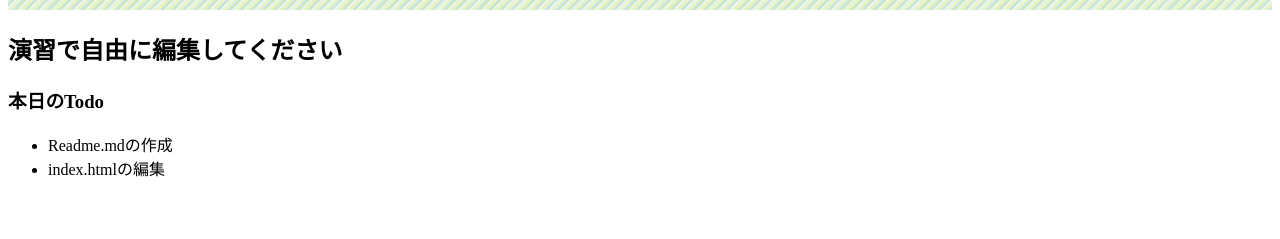
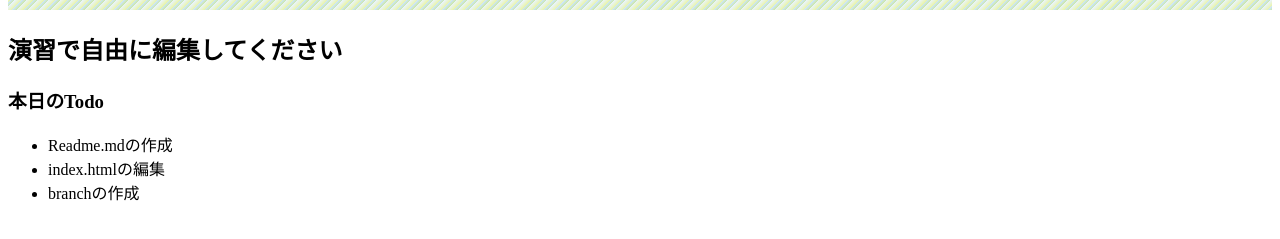
Before and after one commit to RioFujimon/github_ws, a plain HTML site: page index.html in a window 1280 px wide. Shown: the part 77-316 px from the top of the page. Drawn offline with Linux system fonts and the light colour scheme.

Commit message:
ブランチの作成完了

```diff
--- a/index.html
+++ b/index.html
@@ -11,6 +11,7 @@
     <ul>
       <li>Readme.mdの作成</li>
       <li>index.htmlの編集</li>
+      <li>branchの作成</li>
     </ul>
     <!-- 変更箇所に困ったら下記のコメントアウトを外してください -->
     <!--<div id="target">ここをクリックするとアラート発生</div>-->
```
Also changed, not shown: 1 other file.
